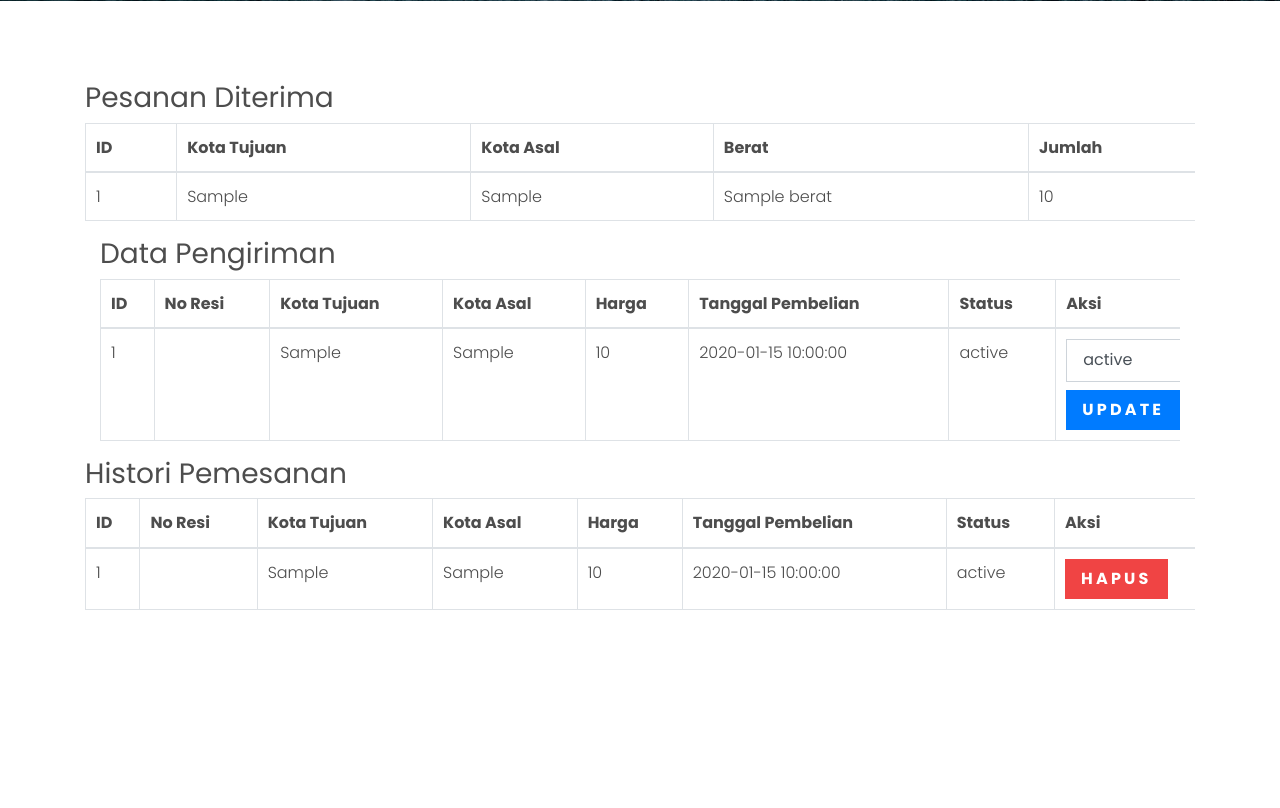
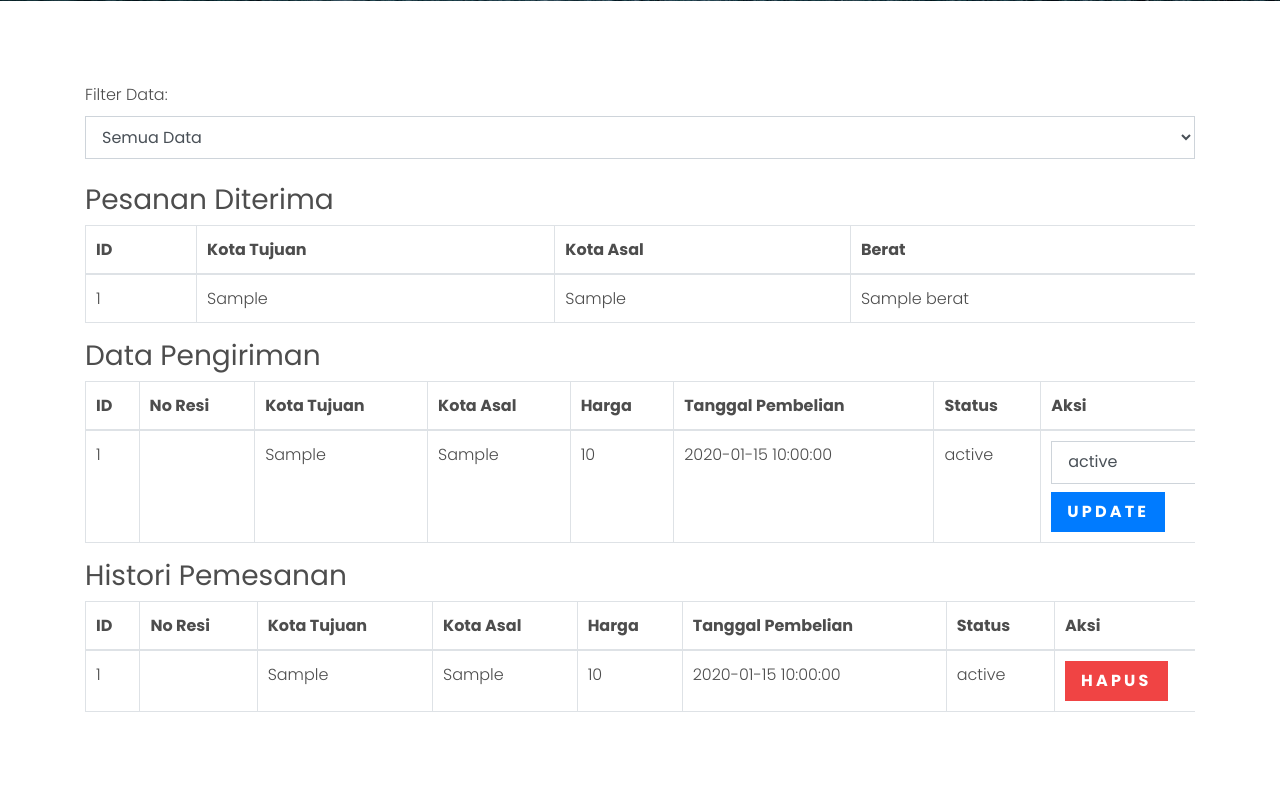
Before and after one commit to rchrd7369/iak_distributor5, a Flask app: template templates/admin.html in a window 1280 px wide. Shown: the part 599-1407 px from the top of the page. Before the commit the page ends 1209 px from the top, so only its background shows below. Run offline with Flask 3, Linux system fonts and the light colour scheme; the template is opened without the code that fills it: most values are stand-ins (such as "Sample title", 1, 10 or a date in 2020); some web fonts are replaced.

Commit message:
update baru (tambahan filter untuk admin.html dan modifikasi dikit di app.py

```diff
--- a/app.py
+++ b/app.py
@@ -1,12 +1,10 @@
 from flask import Flask, render_template, request, redirect, url_for, jsonify, flash, session
 import firebase_admin
 from firebase_admin import credentials, firestore
-import pandas as pd
 from datetime import datetime
 
-
 # Inisialisasi Firebase Admin SDK
-cred = credentials.Certificate("E:/College/Semester7/IAK/UTS/ladju_distributor.json")
+cred = credentials.Certificate("ladju_distributor.json")
 firebase_admin.initialize_app(cred)
 
 # Firestore database instance
@@ -14,7 +12,6 @@ db = firestore.client()
 
 app = Flask(__name__)
 app.secret_key = 'your_secret_key'  # Kunci rahasia untuk sesi flash
-
 
 # Fungsi untuk mengecek validitas login menggunakan Firestore
 def check_login(username, password):
@@ -202,7 +199,6 @@ def confirm_pesanan():
 
     return jsonify({'status': 'error', 'message': 'Pesanan tidak ditemukan.'}), 404
 
-
 # Route untuk memperbarui status ongkos kirim
 @app.route('/update_status', methods=['POST'])
 def update_status():
@@ -229,7 +225,6 @@ def update_status():
                 db.collection('tb_ongkos_kirim').document(doc_id).delete()
 
     return redirect(url_for('admin'))
-
 
 @app.route('/admin')
 def admin():
@@ -321,5 +316,5 @@ def get_status(id_resi):
 def about():
     return render_template('about.html')
 
-if __name__ == '_main_':
+if __name__ == '__main__':
     app.run(debug=True)
--- a/templates/admin.html
+++ b/templates/admin.html
@@ -6,24 +6,30 @@
         <meta name="viewport" content="width=device-width, initial-scale=1, shrink-to-fit=no">
         <link rel="stylesheet" href="https://fonts.googleapis.com/css?family=Poppins:200,300,400,700,900|Display+Playfair:200,300,400,700">
         <link rel="stylesheet" href="static/fonts/icomoon/style.css">
+
         <link rel="stylesheet" href="static/css/bootstrap.min.css">
         <link rel="stylesheet" href="static/css/magnific-popup.css">
         <link rel="stylesheet" href="static/css/jquery-ui.css">
         <link rel="stylesheet" href="static/css/owl.carousel.min.css">
+
         <link rel="stylesheet" href="static/css/owl.theme.default.min.css">
         <link rel="stylesheet" href="static/css/bootstrap-datepicker.css">
         <link rel="stylesheet" href="static/fonts/flaticon/font/flaticon.css">
         <link rel="stylesheet" href="static/css/aos.css">
+
         <link rel="stylesheet" href="static/css/style.css">
+
 
         <style>
             /* Tambahkan CSS untuk membuat tabel tidak terpotong */
+
             .table-container {
                 width: 100%;
                 overflow-x: auto; /* Tabel bisa di-scroll horizontal jika terlalu lebar */
             }
 
             .table {
+
                 min-width: 1150px; /* Ukuran minimal agar tabel lebar */
             }
 
@@ -35,6 +41,7 @@
 
             /* Menambah responsivitas pada perangkat mobile */
             @media (max-width: 768px) {
+
                 .table {
                     font-size: 12px;
                 }
@@ -42,10 +49,12 @@
 
             .table1 {
                 min-width: 10px; /* Ukuran minimal agar tabel lebar */
+
             }
 
             /* Set lebar kolom agar lebih seimbang */
             .table1 th, .table1 td {
+
 
                 padding: 10px;
                 text-align: left;
@@ -53,6 +62,7 @@
 
             /* Menambah responsivitas pada perangkat mobile */
             @media (max-width: 768px) {
+
                 .table1 {
                     font-size: 12px;
                 }
@@ -68,6 +78,7 @@
                 cursor: pointer;
             }
 
+
             .blue-btn:hover {
                 background-color: #0056b3;  /* Warna biru yang lebih gelap saat di-hover */
             }
@@ -78,13 +89,19 @@
                 border: none;
                 padding: 8px 16px;
                 text-transform: uppercase;
+
                 font-weight: bold;
+
                 cursor: pointer;
+
             }
 
+
             .red-btn:hover {
+
                 background-color: rgb(240, 68, 68);  /* Warna biru yang lebih gelap saat di-hover */
             }
+
         </style>
     </head>
     <body>
@@ -93,6 +110,7 @@
 
         <!-- Mobile Menu -->
         <div class="site-mobile-menu">
+
             <div class="site-mobile-menu-header">
                 <div class="site-mobile-menu-close mt-3">
                     <span class="icon-close2 js-menu-toggle"></span>
@@ -102,24 +120,34 @@
         </div>
 
         <!-- Header -->
+
         <header class="site-navbar py-3" role="banner">
             <div class="container">
                 <div class="row align-items-center">
+
                     <div class="col-11 col-xl-2">
+
                         <h1 class="mb-0"><a href="{{ url_for('admin') }}" class="text-white h2 mb-0">Ladju</a></h1>
+
                     </div>
                     <div class="col-12 col-md-10 d-none d-xl-block">
+
                         <nav class="site-navigation position-relative text-right" role="navigation">
                             <ul class="site-menu js-clone-nav mx-auto d-none d-lg-block">
                                 <li><a href="{{ url_for('logout') }}">Logout</a></li>
+
                             </ul>
+
                         </nav>
                     </div>
+
                     <div class="d-inline-block d-xl-none ml-md-0 mr-auto py-3" style="position: relative; top: 3px;">
+
                         <a href="#" class="site-menu-toggle js-menu-toggle text-white"><span class="icon-menu h3"></span></a>
                     </div>
                 </div>
             </div>
+
         </header>
 
         <!-- Hero Section (Track Order) -->
@@ -127,6 +155,7 @@
             <div class="container">
                 <div class="row align-items-center justify-content-center text-center">
                     <div class="col-md-8" data-aos="fade-up" data-aos-delay="400">
+
                         <h1 class="text-white font-weight-light text-uppercase font-weight-bold">Ladju Express</h1>
                         <p class="text-white">Track your order easily</p>
                     </div>
@@ -134,20 +163,31 @@
             </div>
         </div>
 
-        <!-- Data Pesanan Section -->
+        <!-- Filter Section -->
         <div class="site-section">
             <div class="container">
-                <div class="data-section">
+                <div class="filter-section mb-4">
+                    <label for="filter">Filter Data:</label>
+                    <select id="filter" class="form-control" onchange="filterData()">
+                        <option value="all">Semua Data</option>
+                        <option value="pesanan">Pesanan Diterima</option>
+                        <option value="pengiriman">Data Pengiriman</option>
+                        <option value="histori">Histori Pemesanan</option>
+                    </select>
+                </div>
+
+                <!-- Data Pesanan Section -->
+                <div class="data-section" id="pesanan-section">
                     <h3>Pesanan Diterima</h3>
                     <div class="table-responsive">
                         <table class="table table-bordered table-hover">
                             <thead class="thead-custom">
                                 <tr>
                                     <th>ID</th>
+
                                     <th>Kota Tujuan</th>
                                     <th>Kota Asal</th>
                                     <th>Berat</th>
-                                    <th>Jumlah</th>
                                 </tr>
                             </thead>
                             <tbody>
@@ -157,16 +197,80 @@
                                     <td>{{ pesanan.kota_tujuan }}</td>
                                     <td>{{ pesanan.kota_asal }}</td>
                                     <td>{{ pesanan.berat }}</td>
-                                    <td>{{ pesanan.quantity }}</td>
+
                                 </tr>
                                 {% endfor %}
                             </tbody>
                         </table>
+
                     </div>
+
                 </div>
 
-                <div class="container">
+                <!-- Data Pengiriman Section -->
+                <div class="data-section" id="pengiriman-section">
+
                     <h3>Data Pengiriman</h3>
+
+                    <div class="table-responsive">
+
+                        <table class="table table-bordered table-hover">
+
+                            <thead class="thead-custom">
+                                <tr>
+
+                                    <th>ID</th>
+                                    <th>No Resi</th>
+                                    <th>Kota Tujuan</th>
+                                    <th>Kota Asal</th>
+                                    <th>Harga</th>
+                                    <th>Tanggal Pembelian</th>
+                                    <th>Status</th>
+                                    <th>Aksi</th>
+
+                                </tr>
+                            </thead>
+                            <tbody>
+                                {% for ongkos in ongkos %}
+                                <tr>
+                                    <td>{{ ongkos.new_id }}</td>
+                                    <td>{{ ongkos.no_resi }}</td>
+
+                                    <td>{{ ongkos.kota_tujuan }}</td>
+                                    <td>{{ ongkos.kota_asal }}</td>
+                                    <td>{{ ongkos.harga_pengiriman }}</td>
+
+                                    <td>{{ ongkos.tanggal_pembelian }}</td>
+                                    <td>{{ ongkos.status }}</td>
+                                    <td>
+                                        <form action="{{ url_for('update_status') }}" method="POST">
+                                            <input type="hidden" name="doc_id" value="{{ ongkos.new_id }}">
+
+                                            <select name="status" class="form-control">
+                                                {% for status in status_list %}
+                                                <option value="{{ status }}" {% if status == ongkos.status %}selected{% endif %}>{{ status }}</option>
+                                                {% endfor %}
+                                            </select>
+
+                                            <button type="submit" class="btn btn-update mt-2 blue-btn">Update</button>
+
+                                        </form>
+                                    </td>
+
+                                </tr>
+
+                                {% endfor %}
+
+                            </tbody>
+                        </table>
+                    </div>
+
+                </div>
+
+                <!-- Histori Pemesanan Section -->
+                <div class="data-section" id="histori-section">
+                    <h3>Histori Pemesanan</h3>
+
                     <div class="table-responsive">
                         <table class="table table-bordered table-hover">
                             <thead class="thead-custom">
@@ -176,90 +280,79 @@
                                     <th>Kota Tujuan</th>
                                     <th>Kota Asal</th>
                                     <th>Harga</th>
+
                                     <th>Tanggal Pembelian</th>
                                     <th>Status</th>
-                                    <th>Aksi</th>
-                                </tr>
-                            </thead>
-                            <tbody>
-                                {% for ongkos in ongkos %}
-                                <tr>
-                                    <td>{{ ongkos.new_id }}</td>
-                                    <td>{{ ongkos.no_resi }}</td>
-                                    <td>{{ ongkos.kota_tujuan }}</td>
-                                    <td>{{ ongkos.kota_asal }}</td>
-                                    <td>{{ ongkos.harga_pengiriman }}</td>
-                                    <td>{{ ongkos.tanggal_pembelian }}</td>
-                                    <td>{{ ongkos.status }}</td>
-                                    <td>
-                                        <form action="{{ url_for('update_status') }}" method="POST">
-                                            <input type="hidden" name="doc_id" value="{{ ongkos.new_id }}">
-                                            <select name="status" class="form-control">
-                                                {% for status in status_list %}
-                                                <option value="{{ status }}" {% if status == ongkos.status %}selected{% endif %}>{{ status }}</option>
-                                                {% endfor %}
-                                            </select>
-                                            <button type="submit" class="btn btn-update mt-2 blue-btn">Update</button>
-                                        </form>
-                                    </td>
-                                </tr>
-                                {% endfor %}
-                            </tbody>
-                        </table>
-                    </div>
-                </div>
 
-                <div class="data-section">
-                    <h3>Histori Pemesanan</h3>
-                    <div class="table-responsive">
-                        <table class="table table-bordered table-hover">
-                            <thead class="thead-custom">
-                                <tr>
-                                    <th>ID</th>
-                                    <th>No Resi</th>
-                                    <th>Kota Tujuan</th>
-                                    <th>Kota Asal</th>
-                                    <th>Harga</th>
-                                    <th>Tanggal Pembelian</th>
-                                    <th>Status</th>
                                     <th>Aksi</th>
                                 </tr>
                             </thead>
                             <tbody>
                                 {% for histori in histori_pesanan %}
+
                                 <tr>
                                     <td>{{ histori.new_id }}</td>
                                     <td>{{ histori.no_resi }}</td>
+
                                     <td>{{ histori.kota_tujuan }}</td>
+
                                     <td>{{ histori.kota_asal }}</td>
                                     <td>{{ histori.harga_pengiriman }}</td>
                                     <td>{{ histori.tanggal_pembelian }}</td>
+
                                     <td>{{ histori.status }}</td>
+
                                     <td>
+
                                         <form action="{{ url_for('delete_history', id=histori.new_id) }}" method="POST" style="display:inline;">
                                             <button type="submit" class="btn red-btn">Hapus</button>
+
                                         </form>
+
                                     </td>
                                 </tr>
                                 {% endfor %}
+
                             </tbody>
+
                         </table>
+
                     </div>
                 </div>
+
             </div>
+
         </div>
 
         <script src="static/js/jquery-3.3.1.min.js"></script>
         <script src="static/js/jquery-migrate-3.0.1.min.js"></script>
         <script src="static/js/jquery-ui.js"></script>
+
         <script src="static/js/popper.min.js"></script>
         <script src="static/js/bootstrap.min.js"></script>
         <script src="static/js/owl.carousel.min.js"></script>
         <script src="static/js/jquery.stellar.min.js"></script>
+
         <script src="static/js/jquery.countdown.min.js"></script>
+
         <script src="static/js/jquery.magnific-popup.min.js"></script>
         <script src="static/js/bootstrap-datepicker.min.js"></script>
         <script src="static/js/aos.js"></script>
         <script src="static/js/main.js"></script>
+        <script>
+
+            function filterData() {
+
+                var filter = document.getElementById('filter').value;
+                document.getElementById('pesanan-section').style.display = (filter === 'pesanan' || filter === 'all') ? 'block' : 'none';
+                document.getElementById('pengiriman-section').style.display = (filter === 'pengiriman' || filter === 'all') ? 'block' : 'none';
+                document.getElementById('histori-section').style.display = (filter === 'histori' || filter === 'all') ? 'block' : 'none';
+            }
+
+            // Set default filter to show all data
+            document.addEventListener('DOMContentLoaded', function() {
+                filterData();
+            });
+        </script>
     </body>
 </html>
```
